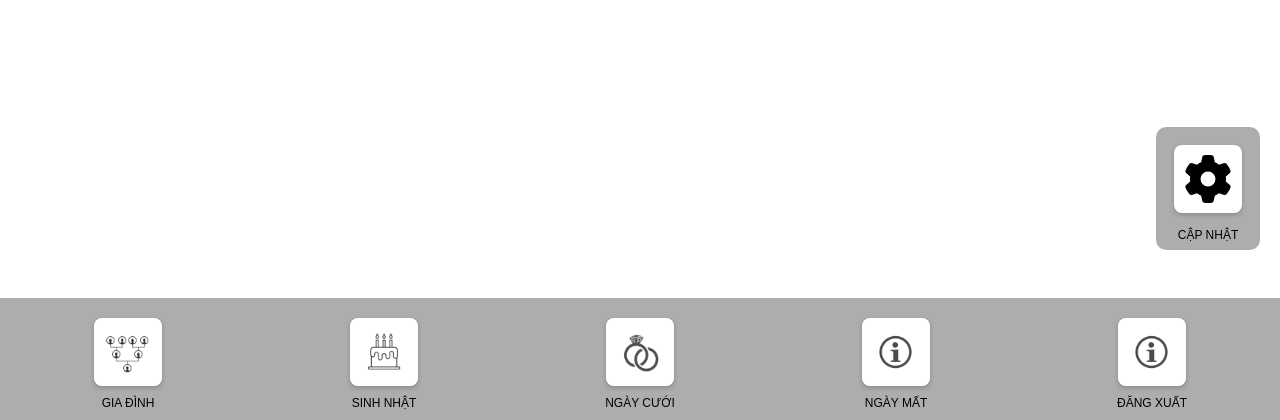
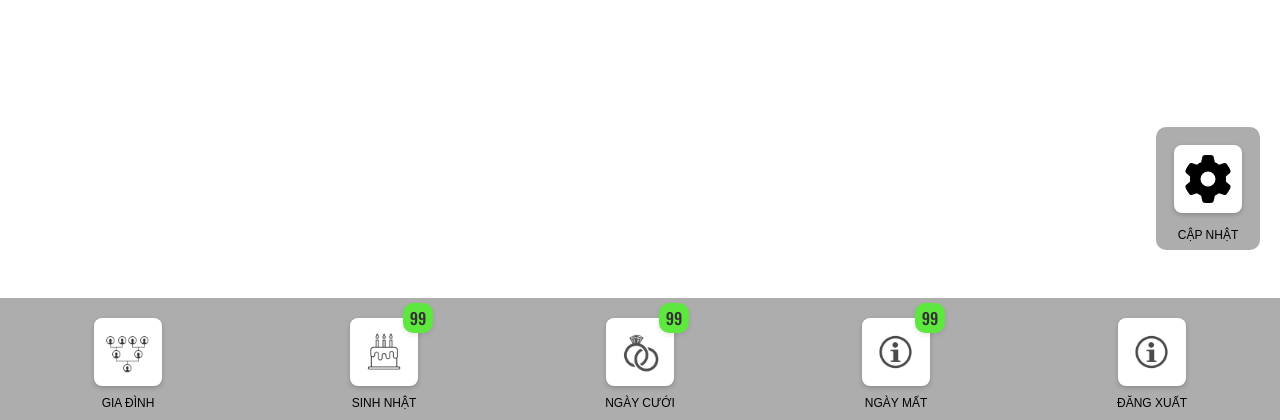
Before and after one commit to MinhLong2410-02/web-gia-dinh, a Django app: page /home/api/update-info/ in a window 1280 px wide. Shown: the part 380-800 px from the top of the page. Run offline with Django 3.2, Linux system fonts and the light colour scheme.

Commit message:
notification

```diff
--- a/myproject/home/static/css/family.css
+++ b/myproject/home/static/css/family.css
@@ -12,12 +12,20 @@
 .treeview ul {
     list-style-type: none;
     padding-left: 20px;
+    margin-left: 20px;
 }
 
 .treeview .name {
     font-size: 30px;
     font-weight: bold;
     display: inline-block;
+}
+.heart {
+    font-size: 30px;
+    font-weight: bold;
+    display: inline-flex;
+    justify-content: center;
+    padding: 0 10px;
 }
 
 .family-name {
@@ -36,6 +44,9 @@
     margin: 20px;
 }
 
+.iconRight {
+    margin-left: 20px;
+}
 
 
 
@@ -63,3 +74,17 @@
 
 
 /* Điều chỉnh các kiểu khác theo nhu cầu */
+
+.animated {
+    animation: slideDown 0.5s ease-in-out;
+}
+
+/* animation slide down */
+@keyframes slideDown {
+    0% {
+        height: 0 !important;
+    }
+    100% {
+        height: 100vh !important;
+    }
+}
--- a/myproject/home/static/css/style.css
+++ b/myproject/home/static/css/style.css
@@ -179,3 +179,29 @@ footer {
     padding: 10px 20px; /* Tăng kích thước nút */
     /* Thêm các quy tắc khác để thay đổi kiểu dáng nếu cần */
 }
+
+
+.footer-section {
+    position: relative;
+}
+
+
+.notification {
+    background-color: #5ee83f; /* Màu nền */
+    color: #333333; /* Màu chữ */
+    text-align: center; /* Căn giữa chữ */
+    padding: 15px 0; /* Thêm padding trên và dưới */
+    box-shadow: 0 2px 5px rgba(0,0,0,0.1); /* Bóng đổ nhẹ */
+    font-family: 'Oswald', sans-serif; /* Phông chữ */
+    position: relative;
+    overflow: hidden;
+    display: flex;
+    justify-content: center;
+    align-items: center;
+    height: 30px;
+    width: 30px;
+    position: absolute;
+    top: -5px;
+    right: -5px;
+    border-radius: 10px;
+}
--- a/myproject/home/templates/base_authen.html
+++ b/myproject/home/templates/base_authen.html
@@ -31,18 +31,21 @@
                 <img src="{% static 'images/birthday.png' %}" alt="SINH NHẬT">
             </a>
             <span class="icon-text">Sinh Nhật</span>
+            <lable class="notification">99</lable>
         </div>
         <div class="footer-section">
             <a href="{% url 'married_date' %}" class="icon-button">
                 <img src="{% static 'images/anniversary.png' %}" alt="NGÀY CƯỚI">
             </a>
             <span class="icon-text">Ngày Cưới</span>
+            <lable class="notification">99</lable>
         </div>
         <div class="footer-section">
             <a href="{% url 'death_date' %}" class="icon-button">
                 <img src="{% static 'images/info.png' %}" alt="Ngày Mất">
             </a>
             <span class="icon-text">Ngày Mất</span>
+            <lable class="notification">99</lable>
         </div>
         <div class="footer-section" onclick="document.getElementById('myform').submit();" >
             <form id="myform" method="post" action="{% url 'logout' %}">
--- a/myproject/home/templates/base_non_authen.html
+++ b/myproject/home/templates/base_non_authen.html
@@ -25,6 +25,7 @@
                 <img src="{% static 'images/birthday.png' %}" alt="SINH NHẬT">
             </a>
             <span class="icon-text">Sinh Nhật</span>
+            <lable class="notification">99</lable>
         </div>
         <div class="footer-section">
             <a href="{% url 'married_date' %}" class="icon-button">
```
Also changed, not shown: myproject/home/templates/home/family.html (+20 -37 lines).
